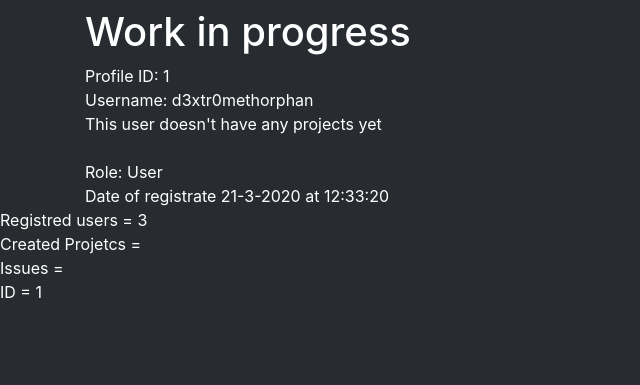
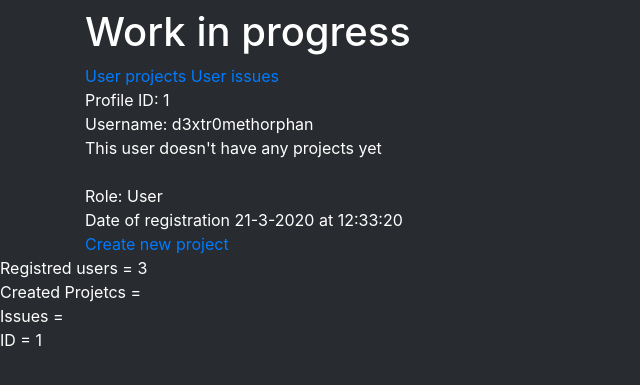
Before and after one commit to lookandhate/Bugtracker, a Flask app: page /profile/1 in a window 1280 px wide. Shown: the part 95-480 px from the top of the page, without its empty margins (0-640 px from the left). Run offline with Flask 2, Linux system fonts and the light colour scheme; a user stored in the database is signed in; data comes from the database, SQL or seed files in the repository; parts of the project's set-up code (start-up, migrations or seed data) failed here and were passed over; some libraries are stand-ins or nearby versions.

Commit message:
Made placeholder for profile projects and profile issues pages

```diff
--- a/templates/profile.html
+++ b/templates/profile.html
@@ -1,7 +1,12 @@
 {% extends "base.html" %}
 {% block content %}
 
-<div class='my-body'>
+<div class="inline-links">
+   <a href="/profile/{{ id }}/projects">User projects</a>
+   <a href="/profile/{{ id }}/issues">User issues</a>
+</div>
+
+<div class='my-body user-info'>
   Profile ID: {{ id }} <br>
   Username: {{ username }} <br>
   {% if projects != None %}
@@ -16,7 +21,15 @@
    {% endif %}
   <br>
   Role: {{ role }} <br>
-  Date of registrate {{ date_of_reg }} <br>
+  Date of registration {{ date_of_reg }} <br>
+</div>
+
+<div class="my-body">
+  {% if current_user.id == id|int %}
+    <a href="/project/new"> Create new project</a>
+  {% else %}
+    <h1>TEST</h1>
+  {% endif %}
 </div>
 
 {% endblock %}
```
